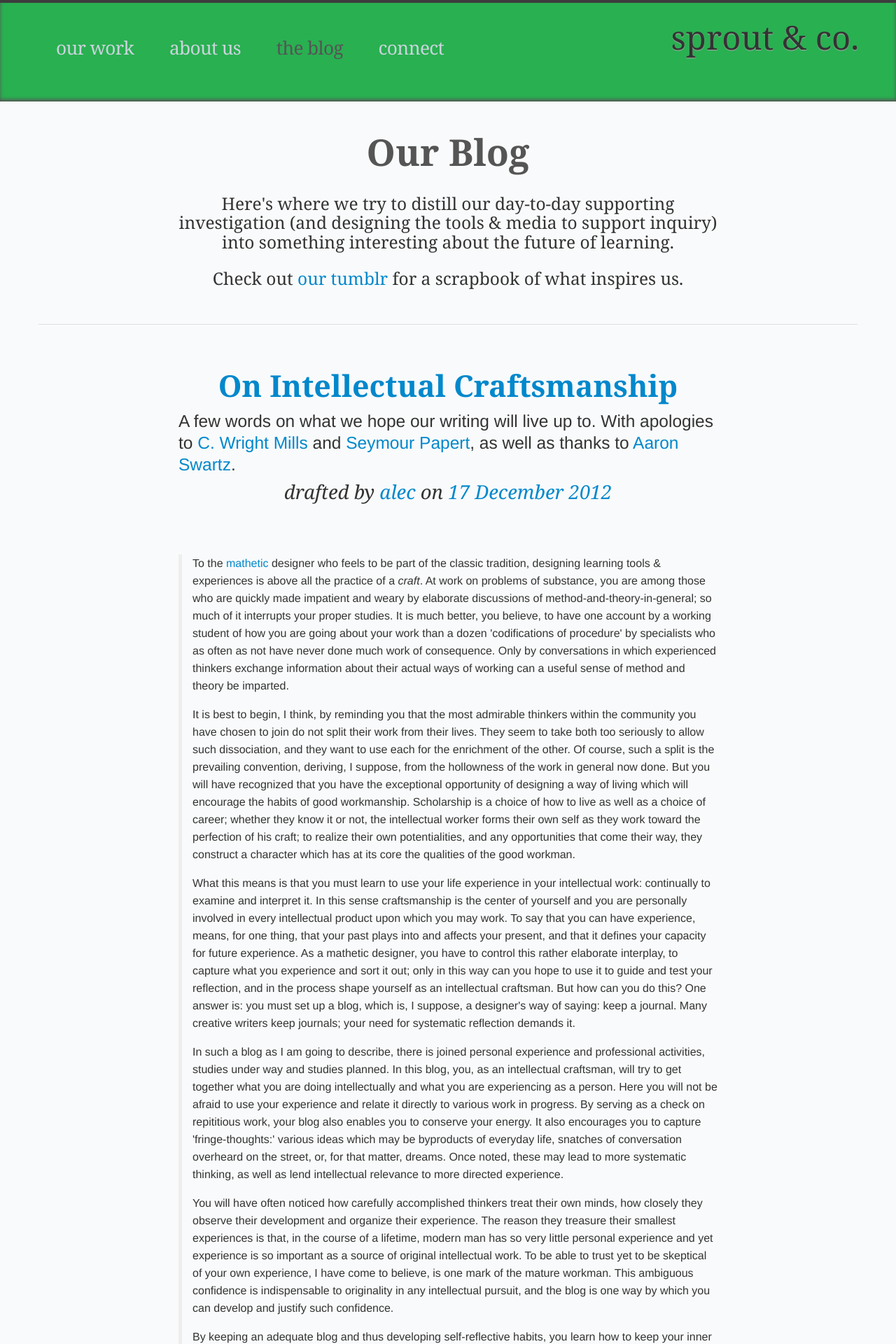
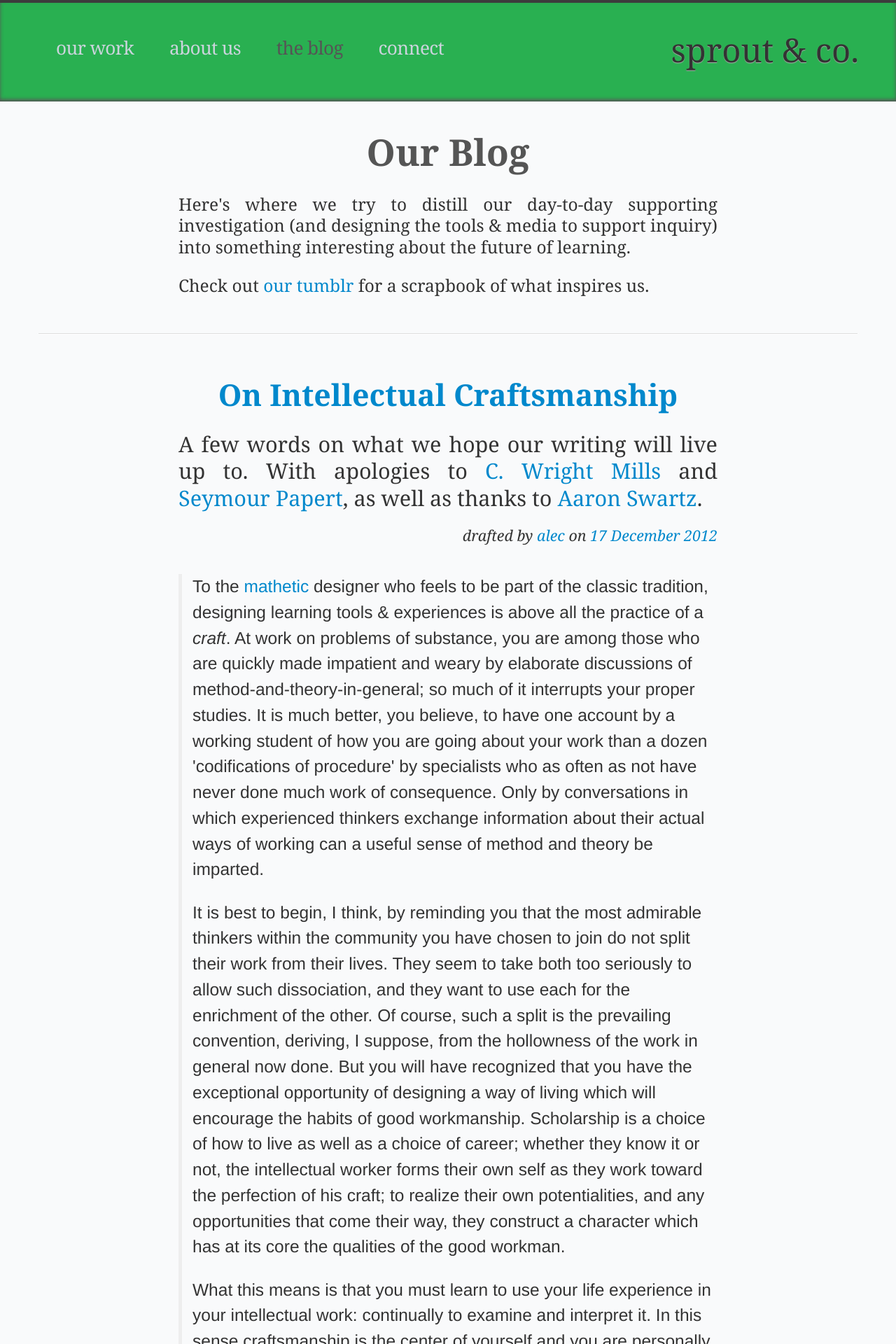
Before and after one commit to thesprouts/thesprouts.github.io, a Jekyll site: the page built from site/blog.html, in a window 1280 px wide. Shown: the top 1920 px of the page at 70% size. Built offline with Jekyll 4.4.1, drawn with Linux system fonts in a browser that asks for light colours; nearby versions of some CDN libraries.

Commit message:
upped body text size, reduced font weight, tweaked blog layout and formatting to reduce font size while keeping a reasonable line width, also fixed bio spacing to make the bios line up even though our nametags are different heights. . .

```diff
--- a/site/css/style.css
+++ b/site/css/style.css
@@ -32,10 +32,15 @@
   text-decoration: none;
 }
 
+div.article blockquote ol, div.article blockquote ul {
+  margin-left: 2em;
+}
+
 div.article blockquote li {
-  font-size: 16px;
+  font-size: 1em;
   font-weight: 300;
-  margin-bottom: 0.75em
+  margin-bottom: 0.75em;
+  line-height: 1.375em;
 }
 
 div.article > h2 {
@@ -47,18 +52,20 @@
 }
 
 .article-info {
-  text-align: center;
+  text-align: right;
   font-style: italic;
   font-family: "museo-slab-1", "museo-slab-2", Georgia, serif;
-  font-size: 1.125em;
-  margin-bottom: 1em;
+  font-size: 0.875em;
   line-height: 1.75em;
+  margin-top: 0.75em;
 }
 
-.summary {
+.post-summary {
   font-family: "museo-slab-1", "museo-slab-2", Georgia, serif;
   font-size: 1.25em;
   line-height: 1.25em;
+  text-align: justify;
+  margin-top: 0.5em;
 }
 
 .article-body {
@@ -88,7 +95,9 @@
   font-size: 1.125em;
   text-align: right;
   line-height: 1.5em;
+}
 
+.splash #logotype {
   margin-top: -0.375em;
   padding-bottom: 0.4375em;
 }
@@ -410,6 +419,9 @@
   margin: 1.5em;
 }
 
+#shaunalynn-duffy.who {
+  margin-bottom: 3.1875em;
+}
 #beth-osullivan.who {
   transform: rotate(5deg);
   -ms-transform: rotate(5deg); /* IE 9 */
@@ -440,6 +452,13 @@
   -webkit-transform: rotate(-7deg); /* Safari and Chrome */
   -o-transform: rotate(-7deg); /* Opera */
   -moz-transform: rotate(-7deg); /* Firefox */
+  margin-bottom: 2.75em;
+}
+
+.bio {
+  font-size: 1.25em;
+  line-height: 1.375em;
+  text-align: justify;
 }
 
 .bio-container #alec-resnick .name {
@@ -553,6 +572,9 @@
 
 .work-description {
   text-align: justify;
+  font-size: 1.125em;
+  font-weight: 300;
+  line-height: 1.375em;
 }
 
 .established, .read-more {
@@ -641,6 +663,12 @@
   margin-top: 7em;
 }
 
+#connect-options p {
+  font-size: 1.125em;
+  font-weight: 300;
+  line-height: 1.375em;
+}
+
 #connect-options .page-section h2 {
   margin-bottom: 0.5em;
 }
@@ -651,10 +679,10 @@
 }
 
 .page-summary p {
-  text-align: center;
+  text-align: justify;
   font-family: "museo-slab-1", "museo-slab-2", Georgia, serif;
   font-size: 1.75em;
-  line-height: 1.125em;
+  line-height: 1.25em;
   margin-top: 1em;
 }
 
@@ -864,6 +892,11 @@
   border-bottom: 1px solid #fff;
 }
 
+.article blockquote p {
+  font-size: 1em;
+  line-height: 1.5em;
+}
+
 .blog-post-summary blockquote {
   border-left: 3px solid #eee;
   color: #888;
```
